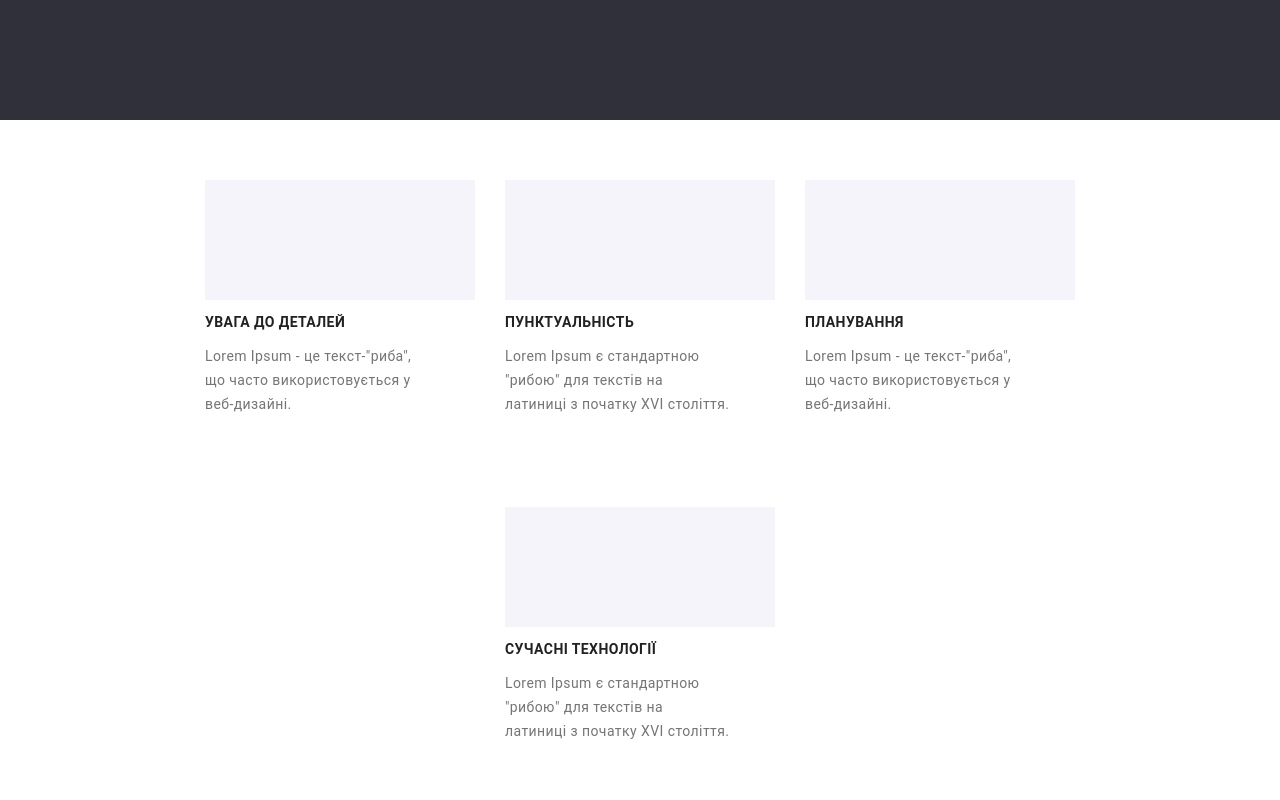
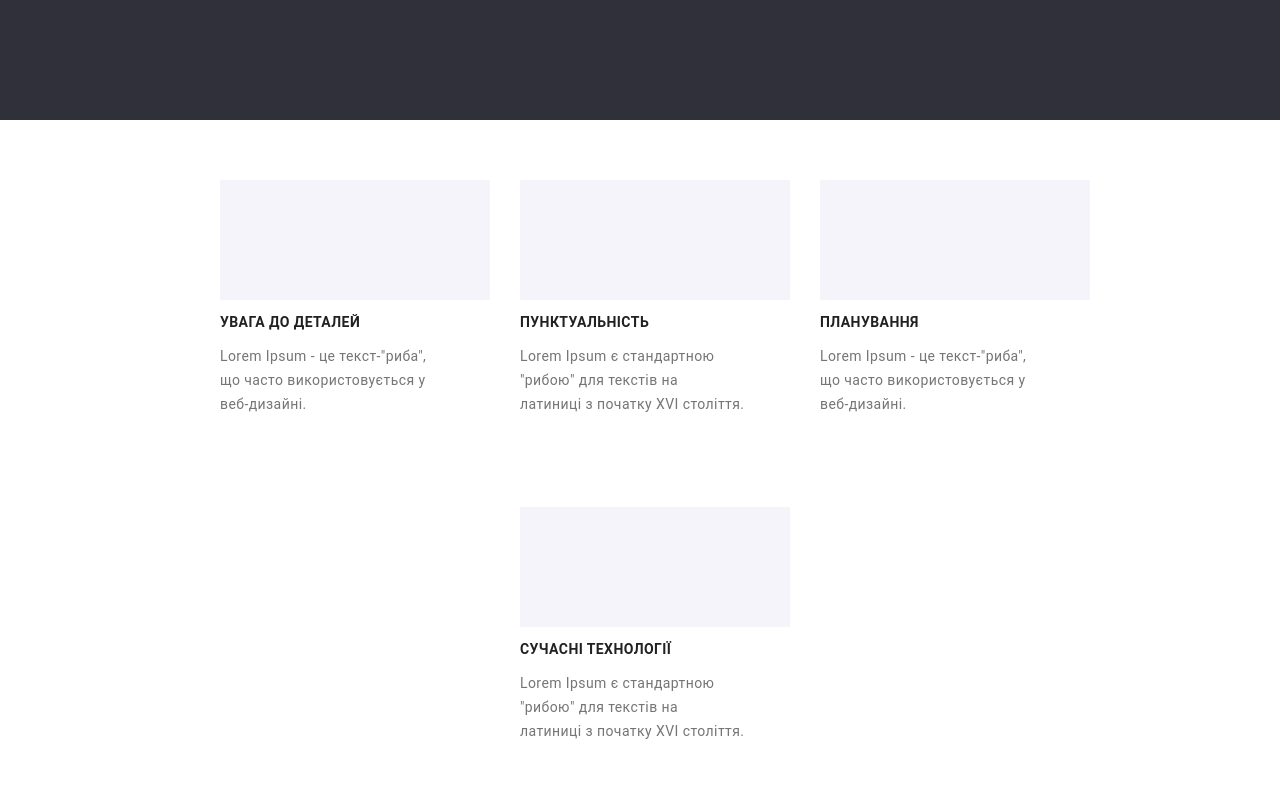
Before and after one commit to tamelark/wt-markup-03, a plain HTML site: page index.html in a window 1280 px wide. Shown: the part 560-1360 px from the top of the page. Drawn offline with Linux system fonts and the light colour scheme.

Commit message:
BIG CHANGE

```diff
--- a/css/styles.css
+++ b/css/styles.css
@@ -386,7 +386,7 @@ form{
 
 .middle-site-position{
     padding-left: 94px;
-    padding-right: 94px;
+    padding-right: 64px;
     padding-top: 44px;
     padding-bottom: 36px;
 }
```
